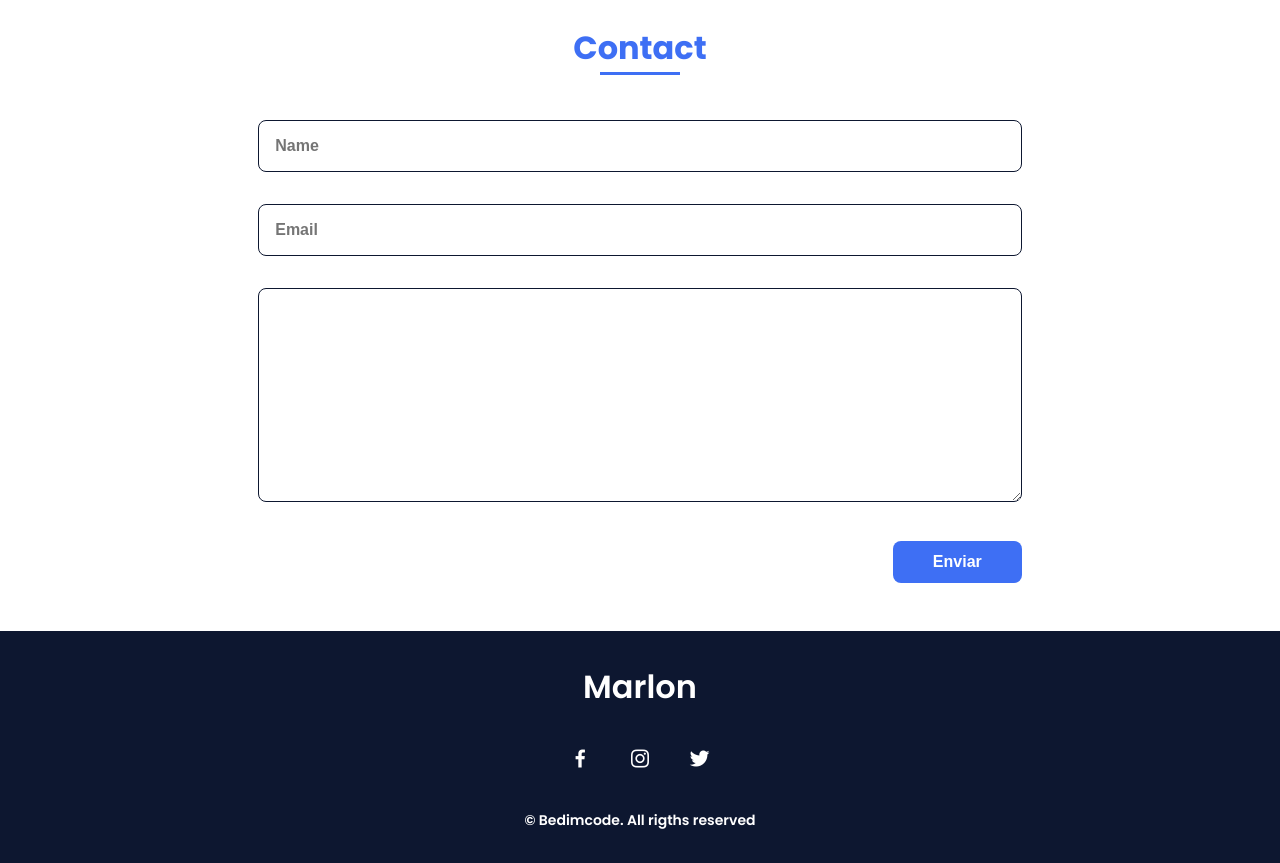
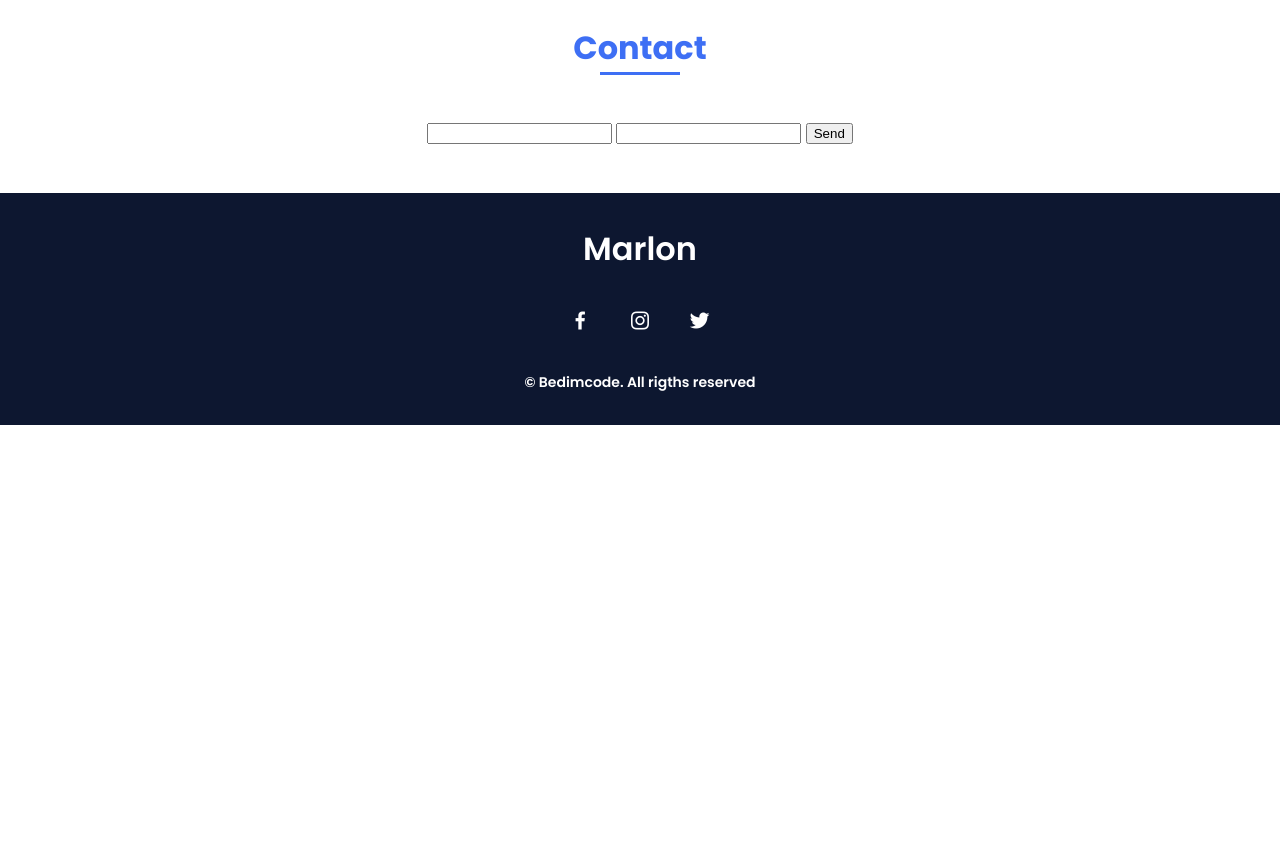
Before and after one commit to Andre-Victor-Vasconcelos/site-portfolio, a plain HTML site: page index.html in a window 1280 px wide. Shown: the part 2820-3683 px from the top of the page. After the commit the page ends 3245 px from the top, so only its background shows below. Drawn offline with nearby package versions, Linux system fonts and the light colour scheme.

Commit message:
test email

```diff
--- a/index.html
+++ b/index.html
@@ -174,12 +174,11 @@
                 <h2 class="section-title">Contact</h2>
 
                 <div class="contact__container bd-grid">
-                    <form action="https://formsubmit.co/andrevasconcelos.sts@gmail.com" method="POST">
-                        <input type="text" placeholder="Name" class="contact__input">
-                        <input type="mail" placeholder="Email" class="contact__input">
-                        <textarea name="" id="" cols="0" rows="10" class="contact__input"></textarea>
-                        <input type="button" value="Enviar" class="contact__button button">
-                    </form>
+                  <form action="https://formsubmit.co/andrevasconcelos.sts@gmail.com" method="POST">
+                        <input type="text" name="name" required>
+                        <input type="email" name="email" required>
+                        <button type="submit">Send</button>
+                   </form>
                 </div>
             </section>
         </main>
```
